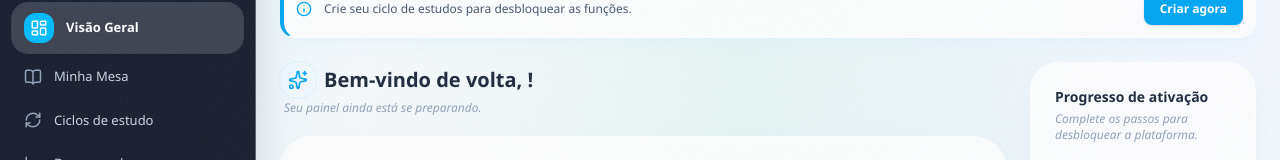
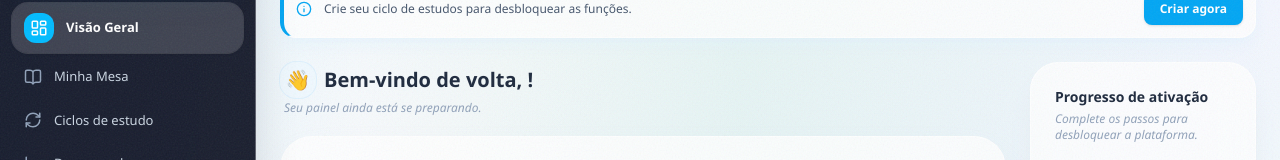
Before and after one commit to mesadeestudos/Mesa-de-estudos, a Next.js app: page /dashboard in a window 1280 px wide. Shown: the part 139-299 px from the top of the page. Built offline with nearby package versions, Linux system fonts and the light colour scheme; no server answers.

Commit message:
chore: ajusta icone de boas-vindas

```diff
--- a/src/app/dashboard/page.tsx
+++ b/src/app/dashboard/page.tsx
@@ -6,7 +6,7 @@ import { deleteCookie } from 'cookies-next';
 import {
   Bell, Settings, User, LayoutDashboard, BookOpen, RefreshCw,
   LineChart, Calendar, LogOut, Clock, Target, TrendingUp,
-  ChevronRight, Info, CheckCircle2, Zap, BarChart3, Menu, Sparkles,
+  ChevronRight, Info, CheckCircle2, Zap, BarChart3, Menu,
 } from 'lucide-react';
 
 function getNomeUsuario(): string {
@@ -220,7 +220,7 @@ export default function PainelEstudante() {
             <div>
               <h2 className="text-xl font-bold text-slate-800 flex items-center gap-2">
                 <span className="flex h-9 w-9 items-center justify-center rounded-2xl bg-sky-50 text-sky-500 ring-1 ring-sky-100">
-                  <Sparkles size={20} />
+                  <span className="text-xl leading-none">👋</span>
                 </span>
                 Bem-vindo de volta, {nomeUsuario}!
               </h2>
```
